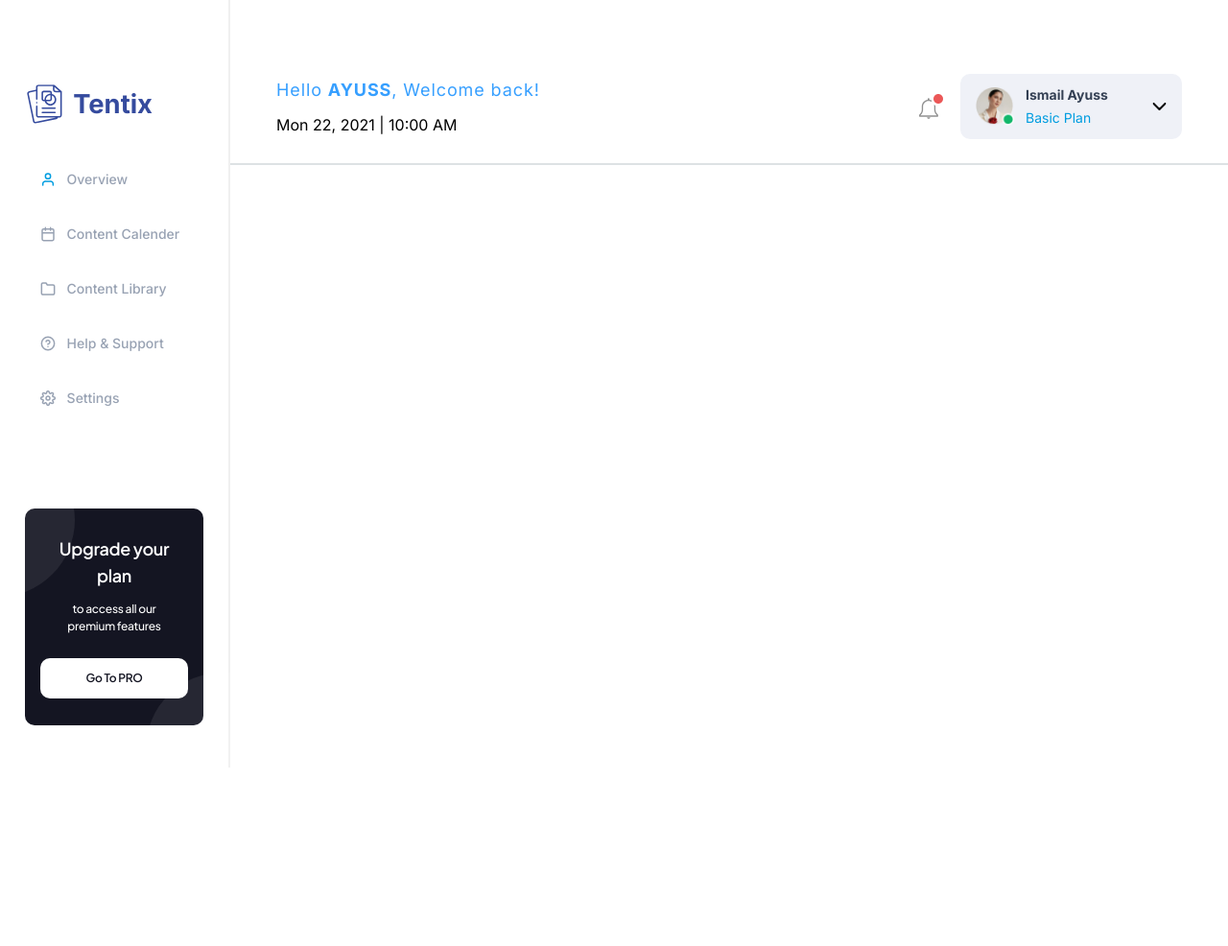
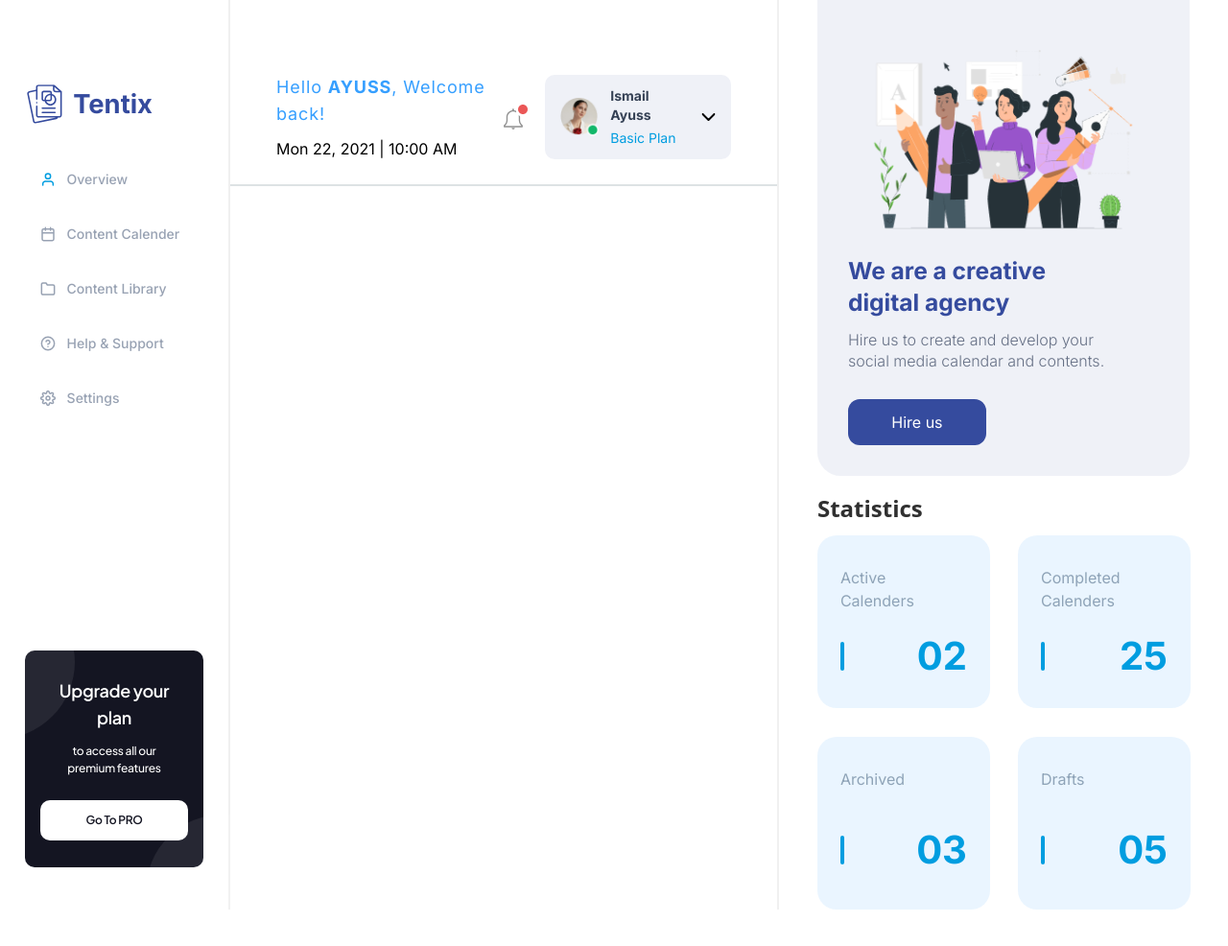
Before and after one commit to eniiku/tentix, a website: page src/index.html in a window 1280 px wide. Shown: the whole page at 96% size. Before the commit the page ends 861 px from the top, so only its background shows below. Drawn offline with Linux system fonts and the light colour scheme.

Commit message:
feat: create overview side page

```diff
--- a/src/index.css
+++ b/src/index.css
@@ -1,4 +1,5 @@
-@import url('https://fonts.googleapis.com/css2?family=Inter:wght@400;500;700&family=Plus+Jakarta+Sans:wght@500;600&display=swap');
+@import url('https://fonts.googleapis.com/css2?family=Inter:wght@300;400;500;700&family=Manrope:wght@700&family=Plus+Jakarta+Sans:wght@500;600&display=swap');
+
 @tailwind base;
 @tailwind components;
 @tailwind utilities;
@@ -34,3 +35,17 @@
   bottom: -105px;
   right: -100px;
 }
+
+/* Custom Styling for Statistics grid section */
+
+.rect {
+  content: '';
+  position: absolute;
+  left: 0;
+  top: 50%;
+  width: 0.25rem;
+  height: 1.875rem;
+  background: #009de0;
+  border-radius: 1.25rem;
+  transform: translateY(-50%);
+}
--- a/src/index.html
+++ b/src/index.html
@@ -89,7 +89,8 @@
       </div>
     </nav>
 
-    <main>
+    <main class="grid grid-cols-[1fr_auto]">
+      <div>
         <!-- Greetings / Profile Section -->
         <header
           class="flex justify-between items-center pt-[4.81rem] pb-[1.56rem] px-12 border-b-2 border-b-pry-border-200"
@@ -125,6 +126,102 @@
             </div>
           </div>
         </header>
+
+        <!-- Contains all sections that change based on sidebar input -->
+
+        <div>
+          <!-- Page that displays when btn.Overview is clicked/active -->
+          <section id="#overview"></section>
+        </div>
+      </div>
+
+      <!-- Side page that displays when btn.Overview is clicked/active -->
+      <div class="px-[2.5rem] w-[29.38rem] border-l-2 border-l-pry-border-100">
+        <div class="bg-[#354B9E14] p-8 font-inter rounded-b-[1.533rem] mb-4">
+          <img src="/assets/overview/design.png" alt="" />
+
+          <h2
+            class="font-semibold text-[1.533rem] leading-[134%] max-w-[13ch] text-pry-blue-dark mt-[.875rem]"
+          >
+            We are a creative digital agency
+          </h2>
+
+          <p
+            class="font-light text-gray-500 leading-[140%] mt-[0.69rem] mb-[1.76rem] max-w-[17rem]"
+          >
+            Hire us to create and develop your social media calendar and
+            contents.
+          </p>
+
+          <button
+            class="rounded-[0.7665rem] bg-pry-blue-dark text-white w-[9rem] py-3"
+          >
+            Hire us
+          </button>
+        </div>
+
+        <div>
+          <h2
+            class="mb-[0.63rem] font-manrope text-2xl leading-normal text-pry-black font-bold"
+          >
+            Statistics
+          </h2>
+
+          <div class="grid grid-cols-2 gap-[1.88rem]">
+            <div
+              class="w-[11.25rem] h-[11.25rem] rounded-[1.25rem] py-8 px-6 bg-pry-blue-alt bg-opacity-10 font-inter flex flex-col justify-between"
+            >
+              <h6 class="text-[#8EA3B7] max-w-[7ch]">Active Calenders</h6>
+
+              <p
+                class="relative text-pry-blue-light mt-4 text-[2.5rem] font-bold w-full text-right"
+              >
+                <span class="rect"></span>
+                02
+              </p>
+            </div>
+
+            <div
+              class="w-[11.25rem] h-[11.25rem] rounded-[1.25rem] py-8 px-6 bg-pry-blue-alt bg-opacity-10 font-inter flex flex-col justify-between"
+            >
+              <h6 class="text-[#8EA3B7] max-w-[7ch]">Completed Calenders</h6>
+
+              <p
+                class="relative text-pry-blue-light mt-4 text-[2.5rem] font-bold w-full text-right"
+              >
+                <span class="rect"></span>
+                25
+              </p>
+            </div>
+
+            <div
+              class="w-[11.25rem] h-[11.25rem] rounded-[1.25rem] py-8 px-6 bg-pry-blue-alt bg-opacity-10 font-inter flex flex-col justify-between"
+            >
+              <h6 class="text-[#8EA3B7] max-w-[7ch]">Archived</h6>
+
+              <p
+                class="relative text-pry-blue-light mt-4 text-[2.5rem] font-bold w-full text-right"
+              >
+                <span class="rect"></span>
+                03
+              </p>
+            </div>
+
+            <div
+              class="w-[11.25rem] h-[11.25rem] rounded-[1.25rem] py-8 px-6 bg-pry-blue-alt bg-opacity-10 font-inter flex flex-col justify-between"
+            >
+              <h6 class="text-[#8EA3B7] max-w-[7ch]">Drafts</h6>
+
+              <p
+                class="relative text-pry-blue-light mt-4 text-[2.5rem] font-bold w-full text-right"
+              >
+                <span class="rect"></span>
+                05
+              </p>
+            </div>
+          </div>
+        </div>
+      </div>
     </main>
   </body>
 </html>
--- a/tailwind.config.js
+++ b/tailwind.config.js
@@ -15,6 +15,7 @@ module.exports = {
           700: '#344054',
         },
         pry: {
+          black: '#303030',
           blue: {
             light: '#009DE0',
             dark: '#354B9E',
```
Also changed, not shown: assets/overview/design.png (added), dist/output.css. Lines whose indentation alone changed are shown as unchanged.
